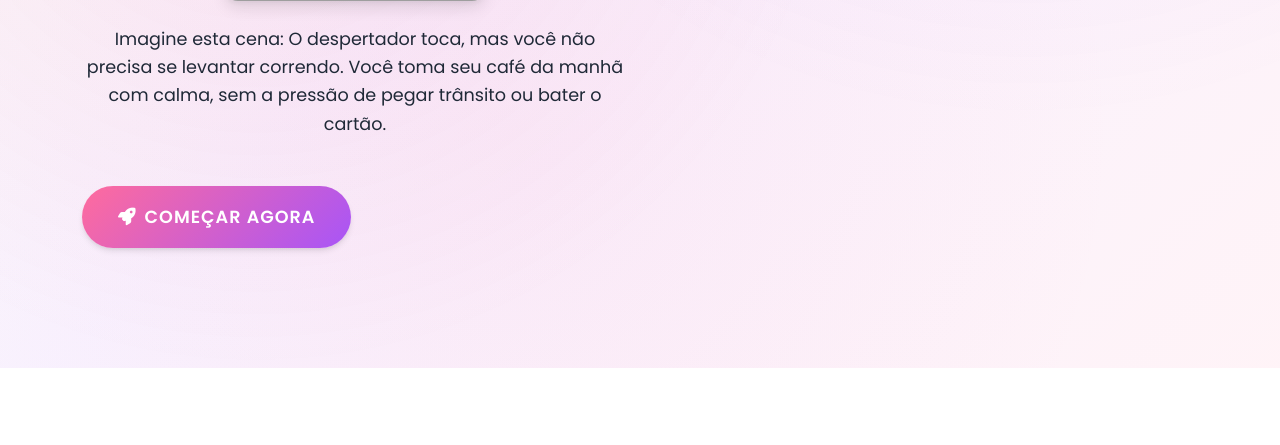
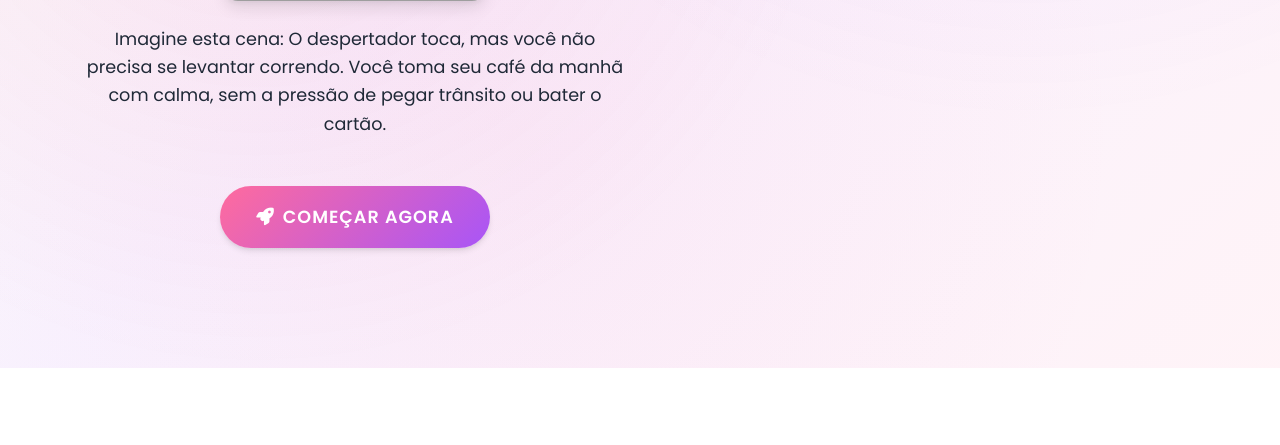
Before and after one commit to Vitdelgado/metodo-mulher-digital, a Flask app: page / in a window 1280 px wide. Shown: the part 806-1251 px from the top of the page. Run offline with Flask 3, Linux system fonts and the light colour scheme; grey boxes are pictures that could not be loaded.

Commit message:
Update landing page with new imagery and improve text alignment
Replace hero images and center-align text elements within index.html template.

Replit-Commit-Author: Agent
Replit-Commit-Session-Id: 4bc01a92-54f3-4e83-a977-792ccac75be1
Replit-Commit-Checkpoint-Type: full_checkpoint
Replit-Commit-Screenshot-Url: https://storage.googleapis.com/screenshot-production-us-central1/6fdc0dc5-f982-4016-b1e8-93de3561061b/4bc01a92-54f3-4e83-a977-792ccac75be1/ndadKuq

```diff
--- a/templates/index.html
+++ b/templates/index.html
@@ -23,11 +23,11 @@
                 <div class="col-lg-6">
                     <h1 class="hero-title">Seu chefe nunca mais vai definir o horário que você busca seu filho na escola.</h1>
                     <p class="hero-subtitle">O Método que está tirando mulheres da CLT para trabalhar de casa, construindo um negócio digital de sucesso.</p>
-                    <div class="hero-description text-center">
+                    <div class="hero-description">
                         <img src="https://images.unsplash.com/photo-1551836022-deb4988cc6c0?ixlib=rb-4.0.3&ixid=M3wxMjA3fDB8MHxwaG90by1wYWdlfHx8fGVufDB8fHx8fA%3D%3D&auto=format&fit=crop&w=500&q=80" alt="Mulher cansada e estressada" class="hero-image-center">
-                        <p>Imagine esta cena: O despertador toca, mas você não precisa se levantar correndo. Você toma seu café da manhã com calma, sem a pressão de pegar trânsito ou bater o cartão.</p>
+                        <p class="text-center">Imagine esta cena: O despertador toca, mas você não precisa se levantar correndo. Você toma seu café da manhã com calma, sem a pressão de pegar trânsito ou bater o cartão.</p>
                     </div>
-                    <div class="hero-cta">
+                    <div class="hero-cta text-center">
                         <a href="#precos" class="btn btn-primary btn-lg cta-button">
                             <i class="fas fa-rocket me-2"></i>Começar Agora
                         </a>
@@ -35,7 +35,7 @@
                 </div>
                 <div class="col-lg-6">
                     <div class="hero-image">
-                        <img src="https://images.unsplash.com/photo-1507003211169-0a1dd7228f2d?ixlib=rb-4.0.3&ixid=M3wxMjA3fDB8MHxwaG90by1wYWdlfHx8fGVufDB8fHx8fA%3D%3D&auto=format&fit=crop&w=500&q=80" alt="Mulher confiante e bem-sucedida" class="img-fluid">
+                        <img src="https://images.unsplash.com/photo-1494790108755-2616c27ca296?ixlib=rb-4.0.3&ixid=M3wxMjA3fDB8MHxwaG90by1wYWdlfHx8fGVufDB8fHx8fA%3D%3D&auto=format&fit=crop&w=500&q=80" alt="Mulher cansada no trabalho" class="img-fluid">
                     </div>
                 </div>
             </div>
```
